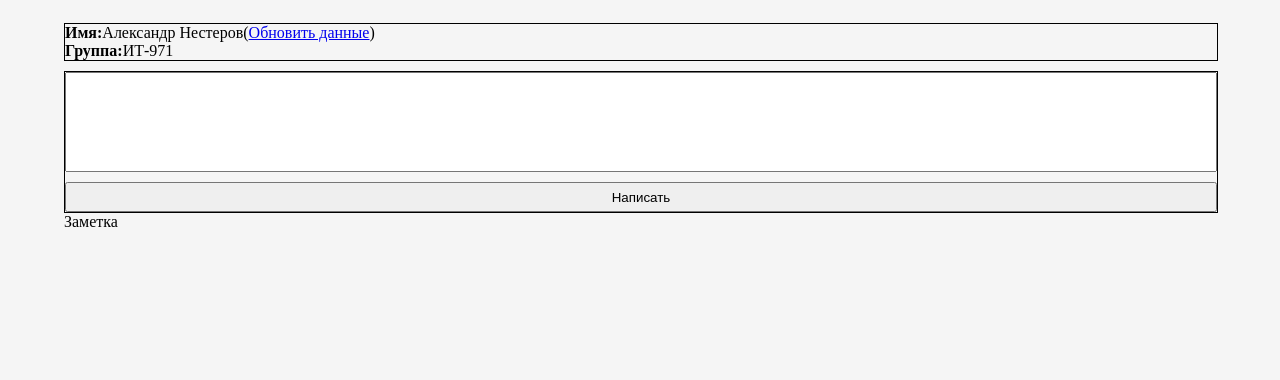
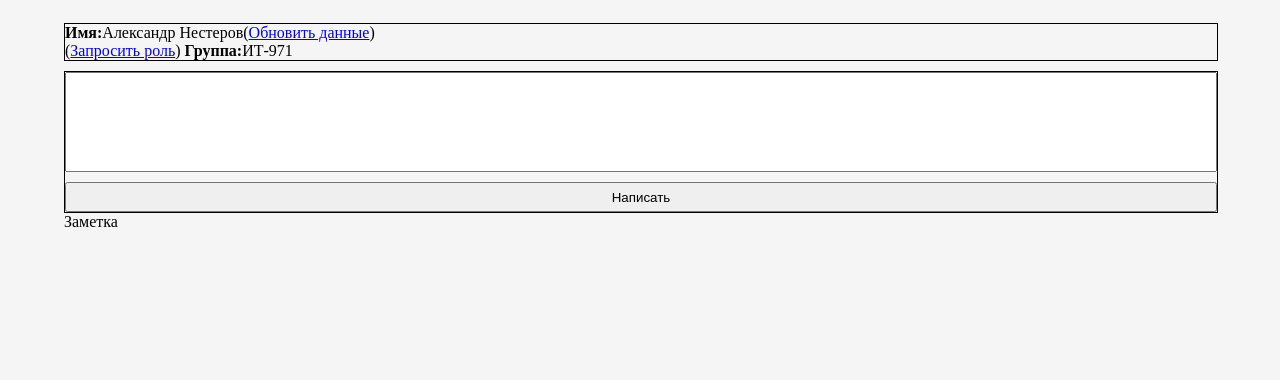
Before and after one commit to Erraida/Distantinfo, a Django app: page /accounts/profile/ in a window 1280 px wide. Shown: the part 40-420 px from the top of the page. Run offline with Django 3.2, Linux system fonts and the light colour scheme; a user stored in the database is signed in; data comes from the database, SQL or seed files in the repository; parts of the project's set-up code (start-up, migrations or seed data) failed here and were passed over; some libraries are stand-ins or nearby versions.

Commit message:
Update profile.html

```diff
--- a/accounts/templates/accounts/profile.html
+++ b/accounts/templates/accounts/profile.html
@@ -8,6 +8,7 @@
     <div class="info">
         <b>Имя:</b>{{ user_account.name }} {{ user_account.surname }}(<a href="{% url 'accounts:account_update' request.user.id %}">Обновить данные</a>)
         <br>
+        (<a href="{% url 'accounts:account_request' %}">Запросить роль</a>)
         <b>Группа:</b>{{ user_account.Group }}
     </div>
     <div class="info">
```
